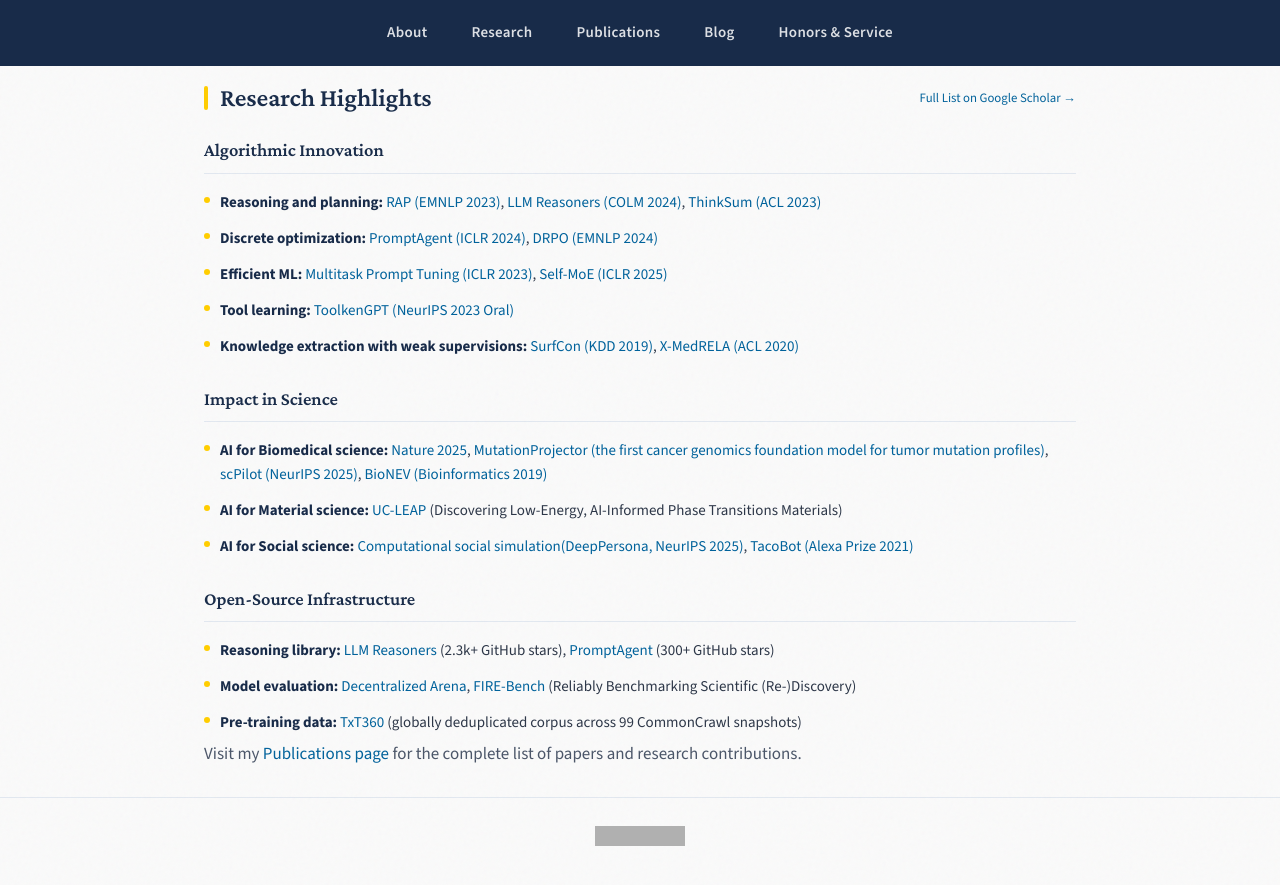
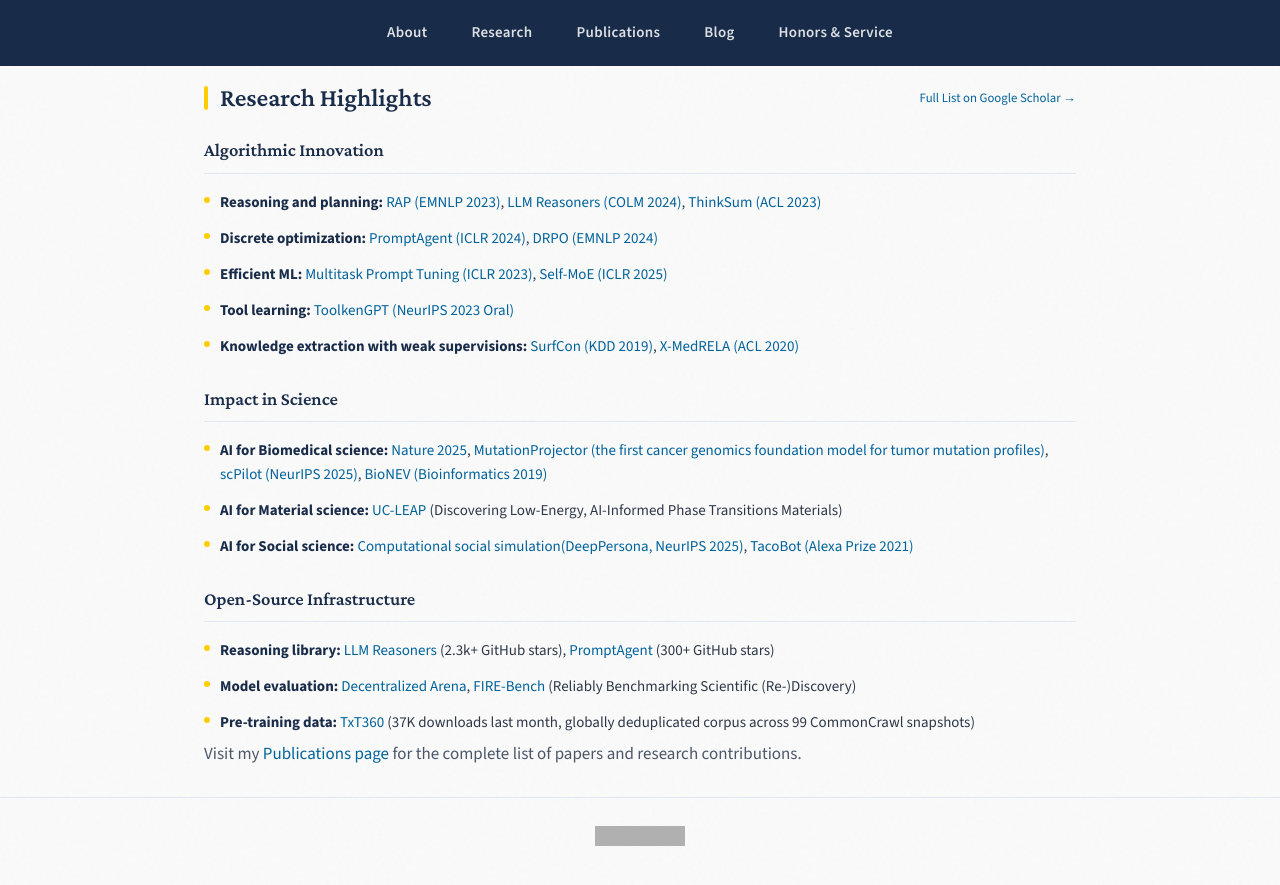
Before and after one commit to zhenwang9102/zhenwang9102.github.io, a Jekyll site: the page built from _posts/2019-06-02-venue.markdown, in a window 1280 px wide and 900 px high, scrolled down 1847 px. Shown: the top 885 px of the window. Built offline with Jekyll 4.4.1, drawn with Linux system fonts in a browser that asks for light colours; grey boxes are pictures that could not be loaded.

Commit message:
Update default.html

```diff
--- a/_layouts/default.html
+++ b/_layouts/default.html
@@ -933,7 +933,7 @@
         <ul>
           <li><strong>Reasoning library:</strong> <a href="https://github.com/maitrix-org/llm-reasoners">LLM Reasoners</a> (2.3k+ GitHub stars), <a href="https://github.com/maitrix-org/PromptAgent">PromptAgent</a> (300+ GitHub stars)</li>
           <li><strong>Model evaluation:</strong> <a href="https://arxiv.org/abs/2505.12808">Decentralized Arena</a>, <a href="https://openreview.net/pdf?id=454tA4k8yJ">FIRE-Bench</a> (Reliably Benchmarking Scientific (Re-)Discovery)</li></li>
-          <li><strong>Pre-training data:</strong> <a href="https://huggingface.co/datasets/LLM360/TxT360">TxT360</a> (globally deduplicated corpus across 99 CommonCrawl snapshots)</li>
+          <li><strong>Pre-training data:</strong> <a href="https://huggingface.co/datasets/LLM360/TxT360">TxT360</a> (37K downloads last month, globally deduplicated corpus across 99 CommonCrawl snapshots)</li>
         </ul>
       </div>
 
```
